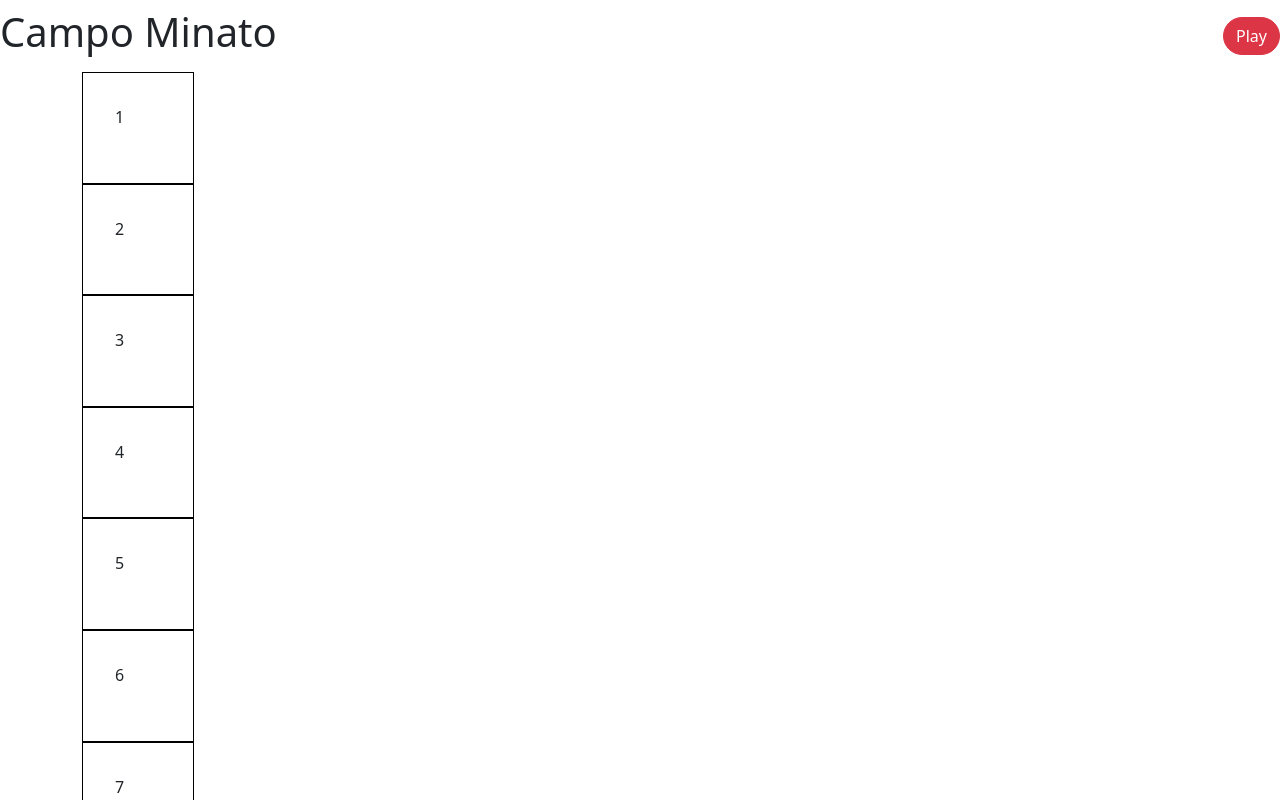
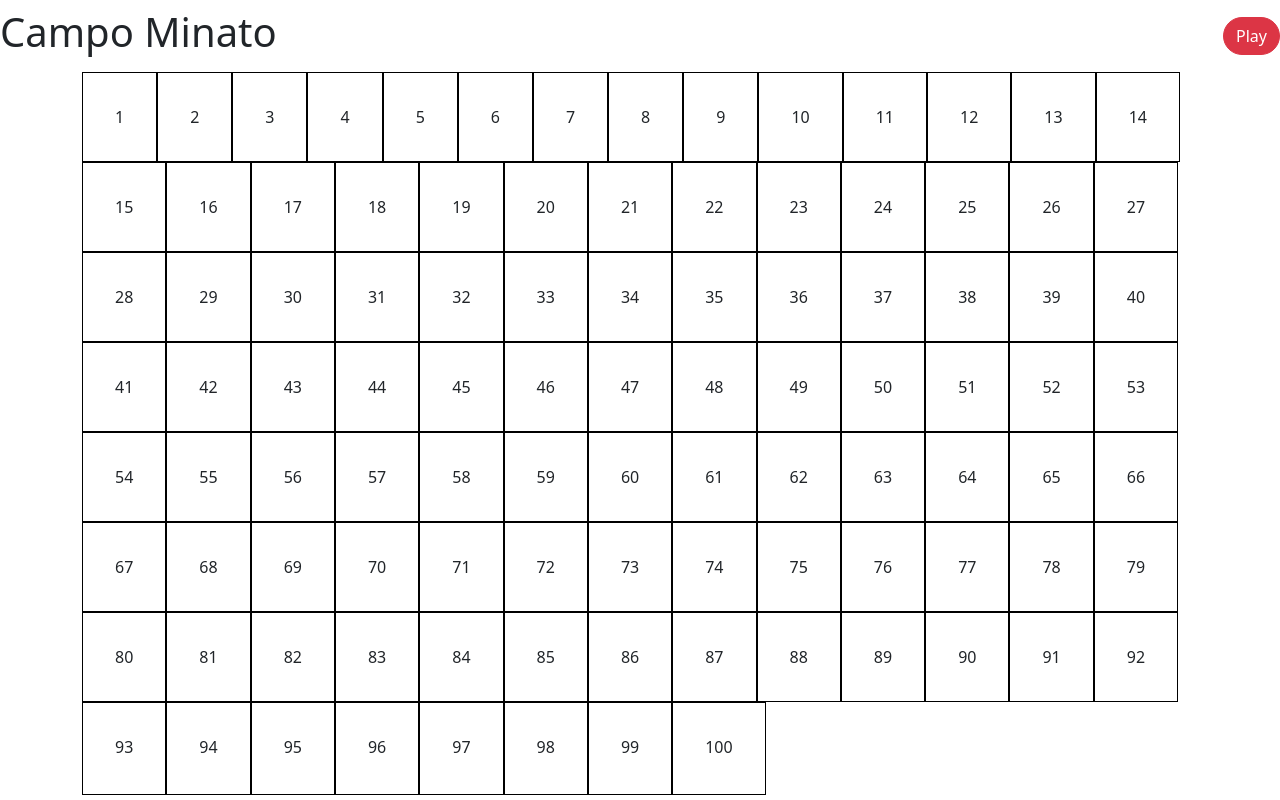
Before and after one commit to HelgaToshkollari/-js-campominato-grid, a plain HTML site: page index.html in a window 1280 px wide. Both pictures are taken after a click on the button "Play". Shown: the top 800 px of the page. Drawn offline with nearby package versions, Linux system fonts and the light colour scheme.

Commit message:
adds squares again

```diff
--- a/css/style.css
+++ b/css/style.css
@@ -4,14 +4,24 @@
     margin: 0;
 }
 .squares{
+
+
+
+
+
+}
+.container{
     display: flex;
     flex-wrap: wrap;
-    width: calc(100% / 10);
-    aspect-ratio: 1/1;
+}
+
+.grid-squares{
     border: 1px solid black;
     padding: 2rem;
+    aspect-ratio: 1/1;
+
+
 }
-
 .bgc-square{
     background-color: blueviolet;
 }
--- a/js/main.js
+++ b/js/main.js
@@ -6,10 +6,15 @@ const btnGenerate = document.querySelector(".btn-play");
 btnGenerate.addEventListener("click", function(){
     console.log(this);
 
+    squareContainer.innerHTML = "";
+
     for (let i = 1; i <= 100; i++){
         const newSquare = document.createElement("div");
+
+        newSquare.classList.add("grid-squares");
+        newSquare.style.width = "calc ( 100% / 10 )";
         newSquare.innerHTML = i;
-        newSquare.classList.add("squares");
+
 
         newSquare.addEventListener("click", function(){
             console.log(this.innerHTML);
```
